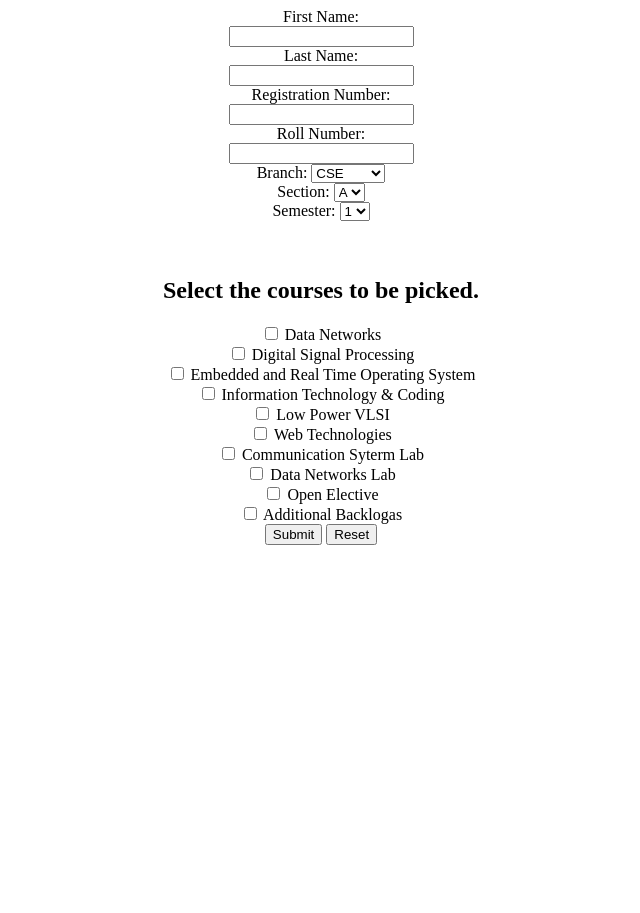
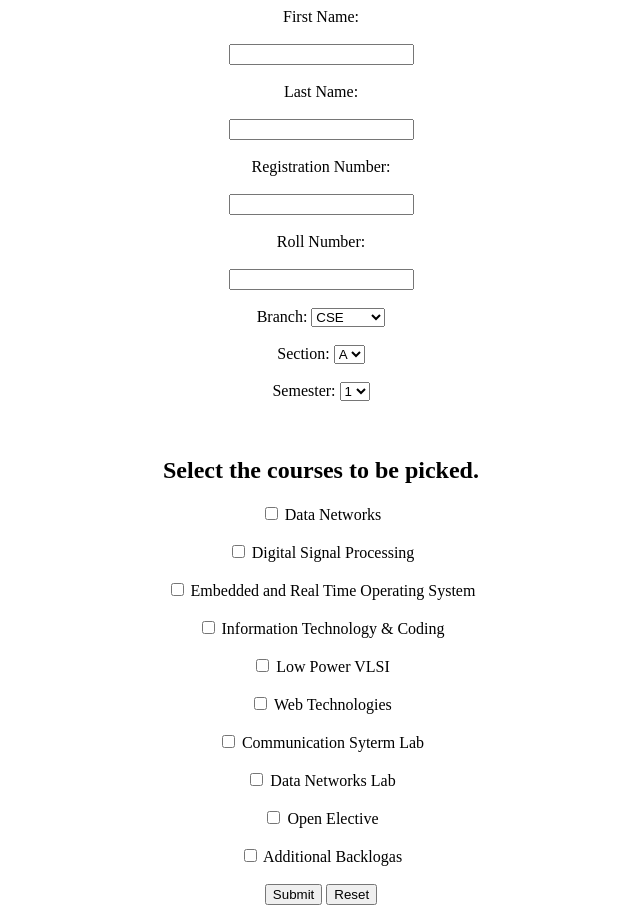
Before and after one commit to charan24689/Registration-Form, a plain HTML site: page index.html in a window 1280 px wide. Shown: the whole page, without its empty margins (319-959 px from the left). Before the commit the page ends 800 px from the top, so only its background shows below. Drawn offline with Linux system fonts and the light colour scheme.

Commit message:
Update index.html

```diff
--- a/index.html
+++ b/index.html
@@ -6,14 +6,14 @@
 <body>
 <center>
 <form>
-	<label for "fname">First Name:</label><br>
-	<input type="text" id="fname" name="fname"><br>
-	<label for="lname">Last Name:</label><br>
-	<input type="text" id="lname" name="lname"><br>
-	<label for="regno">Registration Number:</label><br>
-	<input type="Number" id="regno" name="regno"><br>
-	<label for="roll">Roll Number:</label><br>
-	<input type="Number" id="roll" name="roll"><br>
+	<label for "fname">First Name:</label><br><br>
+	<input type="text" id="fname" name="fname"><br><br>
+	<label for="lname">Last Name:</label><br><br>
+	<input type="text" id="lname" name="lname"><br><br>
+	<label for="regno">Registration Number:</label><br><br>
+	<input type="Number" id="regno" name="regno"><br><br>
+	<label for="roll">Roll Number:</label><br><br>
+	<input type="Number" id="roll" name="roll"><br><br>
 	<label for="Branch">Branch:</label>
 	<select id ="Branch" name="Branch">
 		<option value="CSE">CSE</option>
@@ -24,12 +24,12 @@
 		<option value="Chem">Chem</option>
 		<option value="MME">MME</option>
 		<option value="Bio-Tech">Bio-Tech</option>
-	</select><br>
+	</select><br><br>
 	<label for="sec">Section:</label>
 	<select id ="sec" name="sec">
 		<option value="A">A</option>
 		<option value="B">B</option>
-	</select><br>
+	</select><br><br>
 	<label for="sem">Semester:</label>
 	<select id ="sem" name="sem">
 		<option value="1">1</option>
@@ -43,25 +43,25 @@
 	</select><br><br><br>
 	<h2>Select the courses to be picked.</h2>
 	<input type="checkbox" id="course 1" name="course 1" value="DN">
-	<label for="course 1">Data Networks</label><br>
+	<label for="course 1">Data Networks</label><br><br>
 	<input type="checkbox" id="course 2" name="course 2" value="DSP">
-	<label for="course 2">Digital Signal Processing</label><br>
+	<label for="course 2">Digital Signal Processing</label><br><br>
 	<input type="checkbox" id="course 3" name="course 3" value=" ERTOS">
-	<label for="course 3">Embedded and Real Time Operating System</label><br>
+	<label for="course 3">Embedded and Real Time Operating System</label><br><br>
 	<input type="checkbox" id="course 4" name="course 4" value="ITC">
-	<label for="course 4">Information Technology & Coding</label><br>
+	<label for="course 4">Information Technology & Coding</label><br><br>
 	<input type="checkbox" id="course 5" name="course 5" value="LPVLSI">
-	<label for="course 5">Low Power VLSI</label><br>
+	<label for="course 5">Low Power VLSI</label><br><br>
 	<input type="checkbox" id="course 6" name="course 6" value="WT">
-	<label for="course 6">Web Technologies</label><br>
+	<label for="course 6">Web Technologies</label><br><br>
 	<input type="checkbox" id="course 7" name="course 7" value="CS lab">
-	<label for="course 7">Communication Syterm Lab</label><br>
+	<label for="course 7">Communication Syterm Lab</label><br><br>
 	<input type="checkbox" id="course 8" name="course 8" value="DN lab">
-	<label for="course 8">Data Networks Lab</label><br>
+	<label for="course 8">Data Networks Lab</label><br><br>
 	<input type="checkbox" id="course 9" name="course 9" value="OE">
-	<label for="course 9">Open Elective</label><br>
+	<label for="course 9">Open Elective</label><br><br>
 	<input type="checkbox" id="course 10" name="course 10" value="ABL">
-	<label for="course 10">Additional Backlogas</label><br>
+	<label for="course 10">Additional Backlogas</label><br><br>
 	<input type="submit" name="submit">
 	<input type="reset">
 </form>
```
